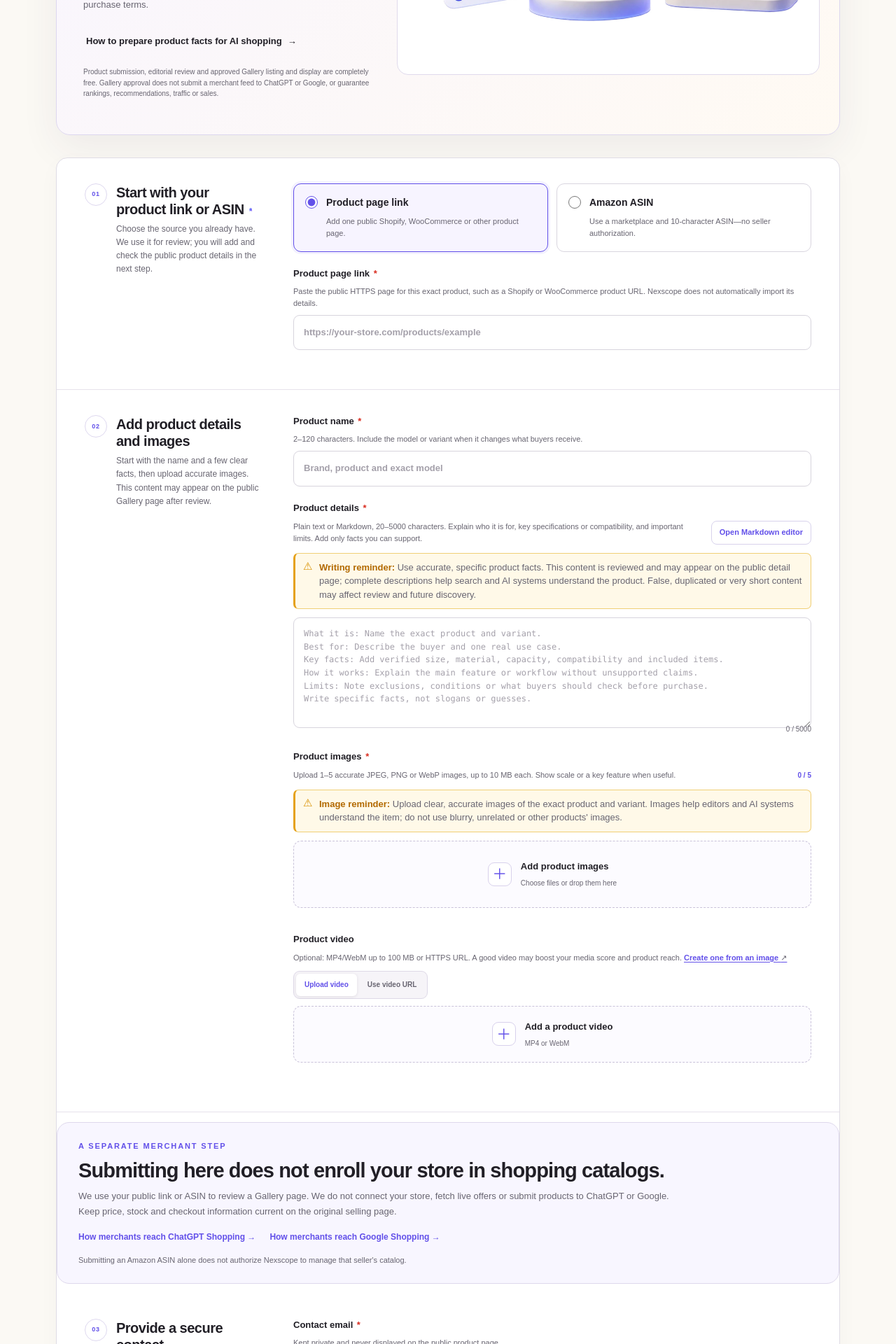
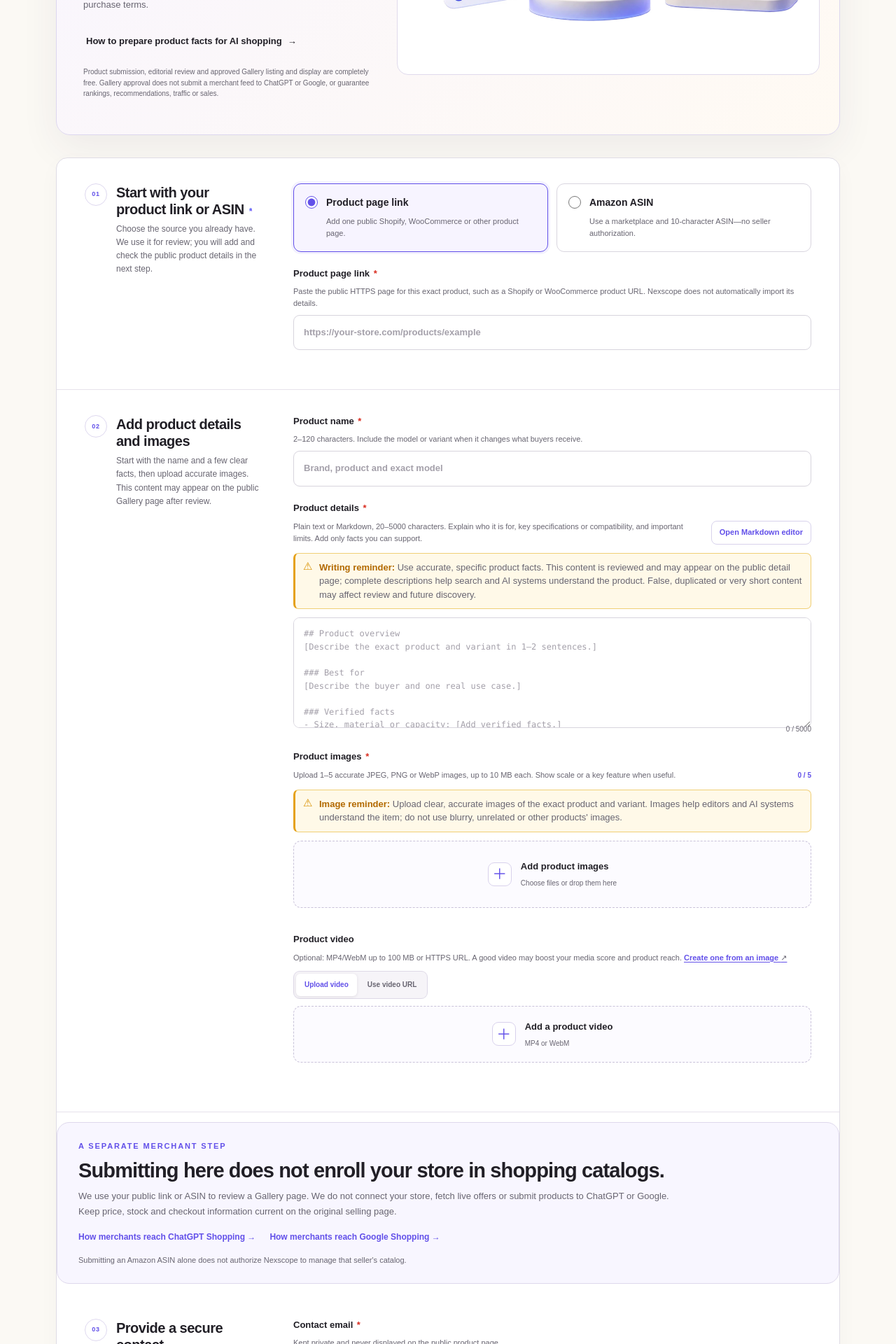
Before and after one commit to nexscope-ai/ecommerce-ai-tools, a Jekyll site: the page built from docs/product-showcase/submit/index.md, in a window 1280 px wide. Shown: the part 1608-3528 px from the top of the page at 70% size. Built offline with Jekyll 4.4.1, drawn with Linux system fonts in a browser that asks for light colours; nearby versions of some CDN libraries.

Commit message:
content: add Markdown submission template

```diff
--- a/docs/product-showcase/submit/index.md
+++ b/docs/product-showcase/submit/index.md
@@ -118,7 +118,7 @@ image_caption: Submit product details for free review and a possible public AI-d
               <button class="markdown-editor-open" type="button" data-open-markdown>Open Markdown editor</button>
             </div>
             <p class="showcase-field-warning" role="note"><strong>Writing reminder:</strong> Use accurate, specific product facts. This content is reviewed and may appear on the public detail page; complete descriptions help search and AI systems understand the product. False, duplicated or very short content may affect review and future discovery.</p>
-            <textarea name="productDetails" minlength="20" maxlength="5000" rows="7" required aria-labelledby="product-details-label" placeholder="What it is: Name the exact product and variant.&#10;Best for: Describe the buyer and one real use case.&#10;Key facts: Add verified size, material, capacity, compatibility and included items.&#10;How it works: Explain the main feature or workflow without unsupported claims.&#10;Limits: Note exclusions, conditions or what buyers should check before purchase.&#10;Write specific facts, not slogans or guesses."></textarea>
+            <textarea name="productDetails" minlength="20" maxlength="5000" rows="7" required aria-labelledby="product-details-label" placeholder="## Product overview&#10;[Describe the exact product and variant in 1–2 sentences.]&#10;&#10;### Best for&#10;[Describe the buyer and one real use case.]&#10;&#10;### Verified facts&#10;- Size, material or capacity: [Add verified facts.]&#10;- Compatibility: [List supported devices, platforms or use cases.]&#10;- Included items: [List what the buyer receives.]&#10;&#10;### How it works&#10;[Explain the main feature or workflow without unsupported claims.]&#10;&#10;### Limits&#10;[Note exclusions, conditions or what buyers should check before purchase.]"></textarea>
             <small class="field-error" id="productDetails-error" data-error-for="productDetails" role="alert" hidden></small>
             <small class="character-count" data-count="productDetails">0 / 5000</small>
           </div>
```
